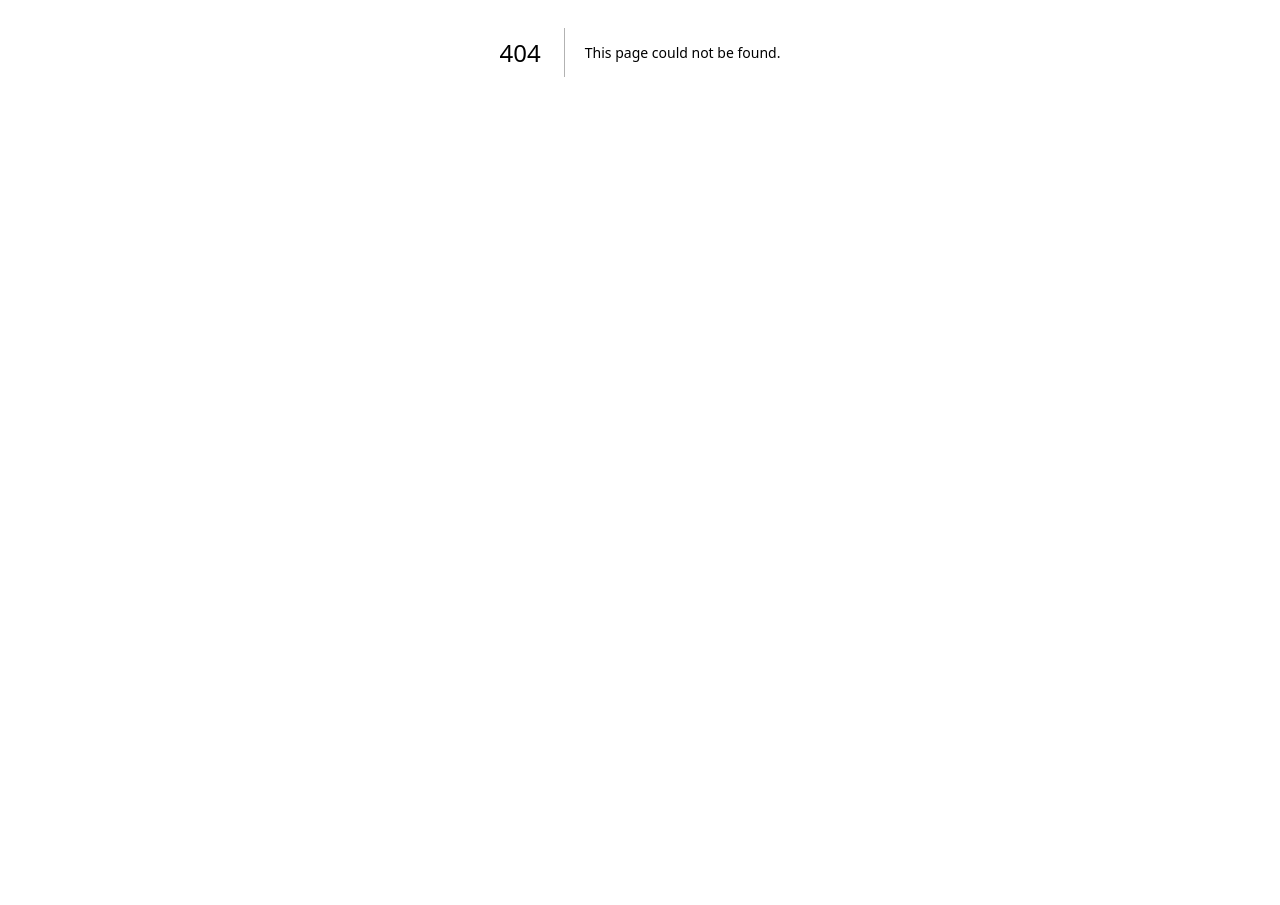
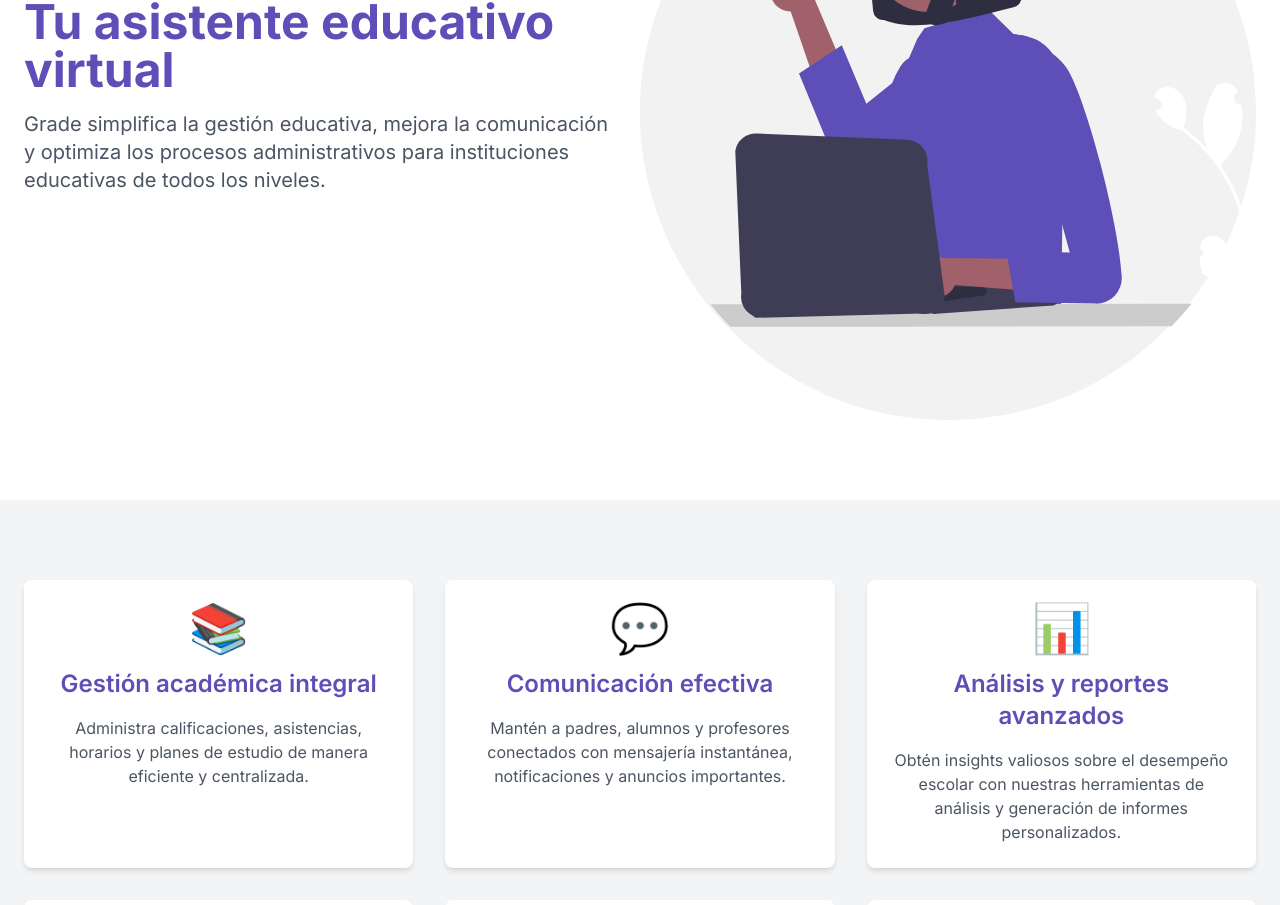
Before and after one commit to briancabrera/grade-website, a Next.js app: page /caracteristicas in a window 1280 px wide. Before the commit this address had no page. Shown: the part 348-1253 px from the top of the page. Before the commit the page ends 800 px from the top, so only its background shows below. Built offline with nearby package versions, Linux system fonts and the light colour scheme.

Commit message:
[PAGE] Caracteristicas

```diff
--- /dev/null
+++ b/app/caracteristicas/page.tsx
@@ -0,0 +1,191 @@
+'use client';
+
+import { useEffect, useRef, useState, ReactNode } from 'react';
+import { motion, useAnimation } from 'framer-motion';
+import Navbar from '@/components/Navbar'
+import { Button } from "@/components/ui/button"
+import Link from "next/link"
+import Footer from '@/components/Footer'
+import VirtualAssistantSVG from '@/components/VirtualAssistantSVG'
+
+function useIntersectionObserver(ref: React.RefObject<Element>, options: IntersectionObserverInit = {}) {
+  const [isIntersecting, setIsIntersecting] = useState(false);
+
+  useEffect(() => {
+    const observer = new IntersectionObserver(([entry]) => {
+      setIsIntersecting(entry.isIntersecting);
+    }, options);
+
+    const currentRef = ref.current;
+    if (currentRef) {
+      observer.observe(currentRef);
+    }
+
+    return () => {
+      if (currentRef) {
+        observer.unobserve(currentRef);
+      }
+    };
+  }, [ref, options]);
+
+  return isIntersecting;
+}
+
+interface AnimatedSectionProps {
+  children: ReactNode;
+  className?: string;
+}
+
+const AnimatedSection: React.FC<AnimatedSectionProps> = ({ children, className }) => {
+  const ref = useRef<HTMLElement>(null);
+  const isInView = useIntersectionObserver(ref, { threshold: 0.1 });
+  const controls = useAnimation();
+
+  useEffect(() => {
+    if (isInView) {
+      controls.start('visible');
+    }
+  }, [controls, isInView]);
+
+  return (
+    <motion.section
+      ref={ref}
+      initial="hidden"
+      animate={controls}
+      variants={{
+        hidden: { opacity: 0, y: 50 },
+        visible: { opacity: 1, y: 0, transition: { duration: 0.5 } },
+      }}
+      className={className}
+    >
+      {children}
+    </motion.section>
+  );
+};
+
+export default function CaracteristicasPage() {
+  return (
+    <div className="flex flex-col min-h-screen bg-gray-50">
+      <Navbar />
+
+      <main className="flex-grow">
+        <AnimatedSection className="py-20 px-6 bg-white">
+          <div className="max-w-7xl mx-auto">
+            <div className="flex flex-col md:flex-row items-center justify-between">
+              <motion.div
+                className="md:w-1/2 md:pr-8 mb-8 md:mb-0"
+                initial={{ opacity: 0, x: -50 }}
+                animate={{ opacity: 1, x: 0 }}
+                transition={{ delay: 0.2, duration: 0.5 }}
+              >
+                <h1 className="text-4xl md:text-5xl font-bold text-[#5D4FB7] mb-4">Tu asistente educativo virtual</h1>
+                <p className="text-xl text-gray-600 mb-8">
+                  Grade simplifica la gestión educativa, mejora la comunicación y optimiza los procesos administrativos para instituciones educativas de todos los niveles.
+                </p>
+              </motion.div>
+              <motion.div
+                className="md:w-1/2"
+                initial={{ opacity: 0, x: 50 }}
+                animate={{ opacity: 1, x: 0 }}
+                transition={{ delay: 0.4, duration: 0.5 }}
+              >
+                <VirtualAssistantSVG className="w-full h-auto" />
+              </motion.div>
+            </div>
+          </div>
+        </AnimatedSection>
+
+        <AnimatedSection className="py-20 px-6 bg-gray-100">
+          <div className="max-w-7xl mx-auto">
+            <div className="grid grid-cols-1 md:grid-cols-2 lg:grid-cols-3 gap-8">
+              {[
+                {
+                  emoji: "📚",
+                  label: "Gestión académica",
+                  title: "Gestión académica integral",
+                  description: "Administra calificaciones, asistencias, horarios y planes de estudio de manera eficiente y centralizada."
+                },
+                {
+                  emoji: "💬",
+                  label: "Comunicación",
+                  title: "Comunicación efectiva",
+                  description: "Mantén a padres, alumnos y profesores conectados con mensajería instantánea, notificaciones y anuncios importantes."
+                },
+                {
+                  emoji: "📊",
+                  label: "Análisis",
+                  title: "Análisis y reportes avanzados",
+                  description: "Obtén insights valiosos sobre el desempeño escolar con nuestras herramientas de análisis y generación de informes personalizados."
+                },
+                {
+                  emoji: "🏫",
+                  label: "Gestión de recursos",
+                  title: "Gestión de recursos",
+                  description: "Optimiza la asignación de aulas, equipos y materiales didácticos con nuestro sistema de reservas y seguimiento."
+                },
+                {
+                  emoji: "✍️",
+                  label: "Evaluaciones",
+                  title: "Evaluaciones en línea",
+                  description: "Crea, administra y califica exámenes de forma digital, ahorrando tiempo y recursos."
+                },
+                {
+                  emoji: "🔗",
+                  label: "Integración",
+                  title: "Integración con otras plataformas",
+                  description: "Conecta Grade con tus herramientas educativas favoritas para una experiencia de aprendizaje sin interrupciones."
+                }
+              ].map((feature, index) => (
+                <motion.div
+                  key={index}
+                  className="bg-white p-6 rounded-lg shadow-md text-center"
+                  initial={{ opacity: 0, y: 50 }}
+                  animate={{ opacity: 1, y: 0 }}
+                  transition={{ delay: index * 0.1, duration: 0.5 }}
+                >
+                  <span role="img" aria-label={feature.label} className="text-5xl mb-4 block">{feature.emoji}</span>
+                  <h2 className="text-2xl font-semibold text-[#5D4FB7] mb-4">{feature.title}</h2>
+                  <p className="text-gray-600">{feature.description}</p>
+                </motion.div>
+              ))}
+            </div>
+          </div>
+        </AnimatedSection>
+
+        <AnimatedSection className="py-20 px-6 bg-white">
+          <div className="max-w-7xl mx-auto text-center">
+            <motion.h2
+              className="text-3xl font-bold text-[#5D4FB7] mb-8"
+              initial={{ opacity: 0, y: 20 }}
+              animate={{ opacity: 1, y: 0 }}
+              transition={{ delay: 0.2, duration: 0.5 }}
+            >
+              Simplifica tu gestión educativa hoy
+            </motion.h2>
+            <motion.p
+              className="text-xl text-gray-600 mb-12"
+              initial={{ opacity: 0, y: 20 }}
+              animate={{ opacity: 1, y: 0 }}
+              transition={{ delay: 0.4, duration: 0.5 }}
+            >
+              Únete a las instituciones educativas que ya están transformando su forma de trabajar con Grade.
+            </motion.p>
+            <motion.div
+              initial={{ opacity: 0, y: 20 }}
+              animate={{ opacity: 1, y: 0 }}
+              transition={{ delay: 0.6, duration: 0.5 }}
+            >
+              <Link href="/contacto">
+                <Button className="bg-[#FF8C42] hover:bg-[#FF6B1A] text-white text-lg px-8 py-3">
+                  Solicita una demo
+                </Button>
+              </Link>
+            </motion.div>
+          </div>
+        </AnimatedSection>
+      </main>
+
+      <Footer/>
+    </div>
+  )
+}
```
